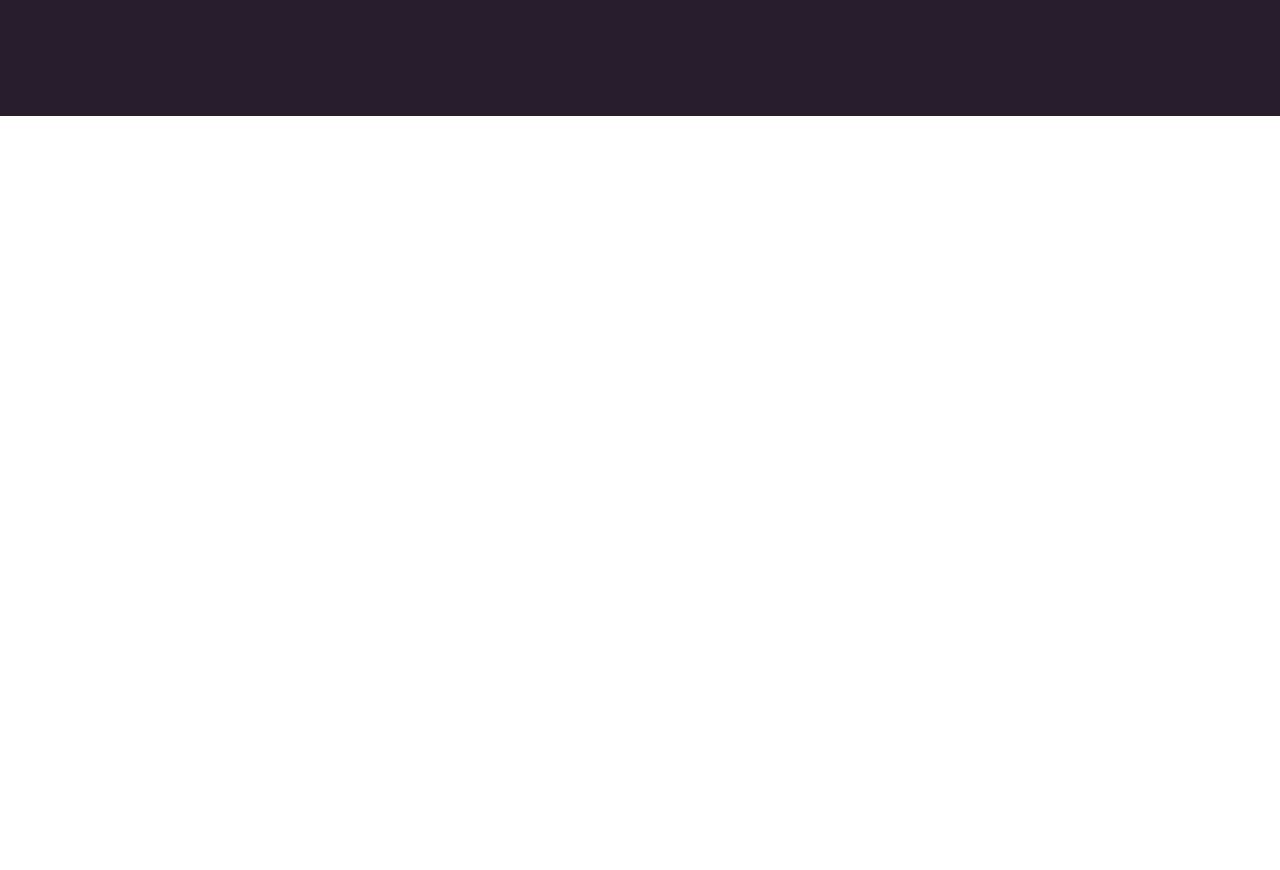
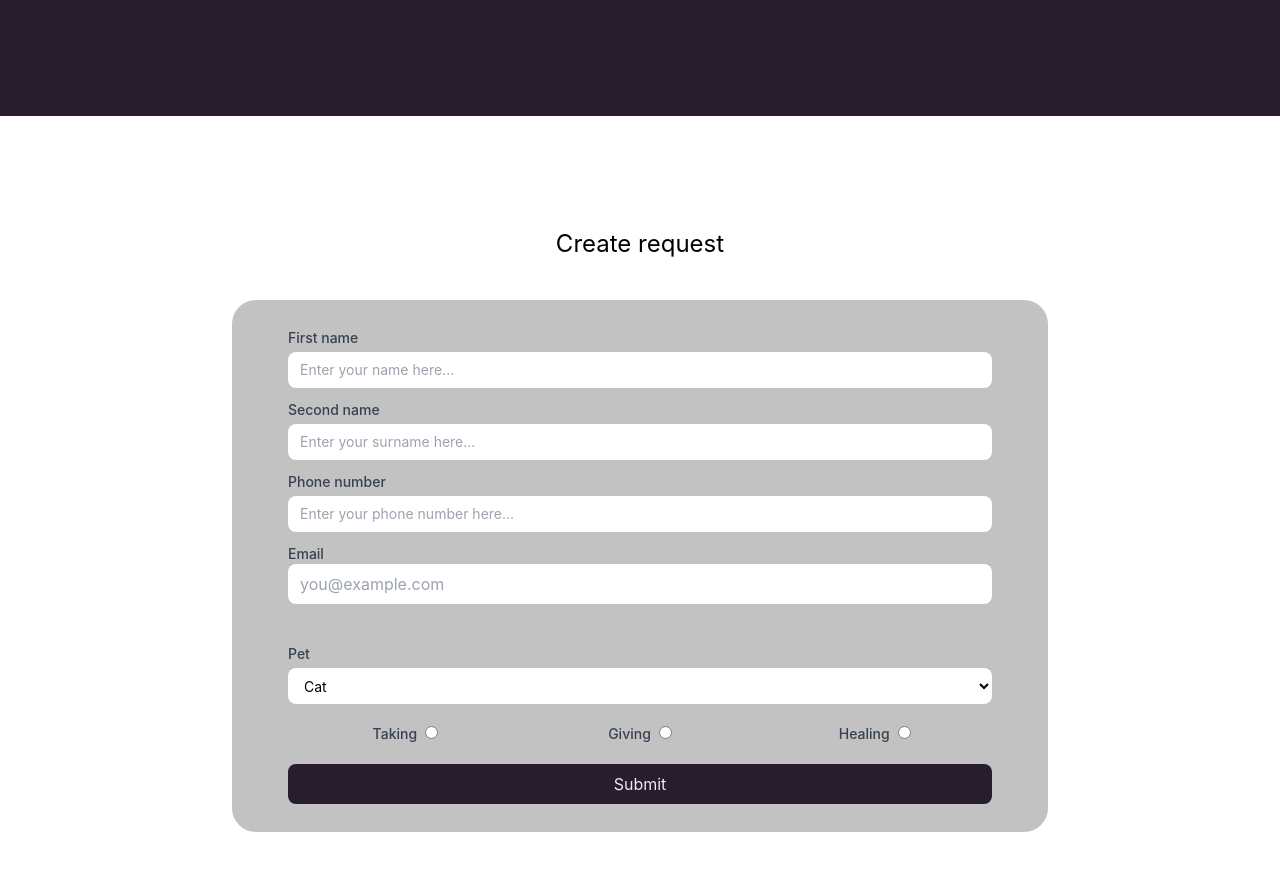
Before and after one commit to Proveno/Frion, a Next.js app in the folder frion-next-js-app/: page / in a window 1280 px wide. Shown: the part 1127-1997 px from the top of the page. Before the commit the page ends 1243 px from the top, so only its background shows below. Built offline with nearby package versions, Linux system fonts and the light colour scheme.

Commit message:
added request form

```diff
--- a/frion-next-js-app/pages/index.js
+++ b/frion-next-js-app/pages/index.js
@@ -4,11 +4,11 @@ import Image from "next/image";
 import navBar from "../styles/navBar.module.css";
 import infBlock from "../styles/infoBlock.module.css";
 import instructBlock from "../styles/instructBlock.module.css";
+import formBlock from "../styles/requestForm.module.css";
 
 import MenuIcon from "../assets/logo.png";
 import CatImage from "../assets/InformationCat.jpeg";
 import requestImageInfo from "../assets/requestInfo.png";
-
 
 import CloseIcon from "../assets/window-close-regular.svg";
 
@@ -109,9 +109,9 @@ export default function Home() {
         <div className="px-7 py-28 container mx-auto">
           <p className="text-2xl ml-4">How can I create request?</p>
           <div className="flex mt-10">
-          <div className="self-center text-right mr-5 static">
+            <div className="self-center text-right mr-5 static">
               <div className={`${infBlock.Image}`}>
-              <Image
+                <Image
                   className={`${infBlock.catImage} border-none rounded-3xl`}
                   src={requestImageInfo}
                   alt="Picture with dog :>"
@@ -140,13 +140,120 @@ export default function Home() {
                 etc.
               </p>
             </div>
-
           </div>
         </div>
       </div>
+      {/* Request form */}
+      <div className="container mx-auto" id="Form">
+        <div className="px-7 py-28">
+          <p className="text-2xl text-center">Create request</p>
+          <div className="flex mt-10 justify-center">
+            <div
+              className={`${formBlock.form} border-none rounded-3xl self-start w-2/3 px-14`}
+            >
+              <form className="my-7">
+                <label className="block my-3">
+                  <span className="block text-sm font-medium text-gray-700">
+                    First name
+                  </span>
+                  <input
+                    type="text"
+                    required
+                    className="mt-1 block w-full px-3 py-2 bg-white rounded-lg text-sm placeholder-gray-400 invalid:border-pink-500 invalid:text-pink-600"
+                    placeholder="Enter your name here..."
+                  />
+                </label>
+                <label className="block my-3">
+                  <span className="block text-sm font-medium text-gray-700">
+                    Second name
+                  </span>
+                  <input
+                    type="text"
+                    required
+                    className="mt-1 block w-full px-3 py-2 bg-white rounded-lg text-sm placeholder-gray-400 invalid:border-pink-500 invalid:text-pink-600"
+                    placeholder="Enter your surname here..."
+                  />
+                </label>
+                <label className="block my-3">
+                  <span className="block text-sm font-medium text-gray-700">
+                    Phone number
+                  </span>
+                  <input
+                    type="text"
+                    className="mt-1 block w-full px-3 py-2 bg-white rounded-lg text-sm placeholder-gray-400 invalid:border-pink-500 invalid:text-pink-600"
+                    placeholder="Enter your phone number here..."
+                  />
+                </label>
+                <label className="block my-3">
+                  <span class="block text-sm font-medium text-gray-700">
+                    Email
+                  </span>
+                  <input
+                    type="email"
+                    name="email"
+                    id="email"
+                    class="peer px-3 py-2 bg-white placeholder-gray-400 focus:outline-none focus:border-sky-500 focus:ring-sky-500 block w-full rounded-lg invalid:border-pink-500 invalid:text-pink-600 focus:invalid:border-pink-500 focus:invalid:ring-pink-500"
+                    placeholder="you@example.com"
+                  />
+                  <p class="mt-2 invisible peer-invalid:visible text-pink-600 text-sm">
+                    Please provide a valid email address.
+                  </p>
+                </label>
+                <label className="block my-3">
+                  <span className="block text-sm font-medium text-gray-700">
+                    Pet
+                  </span>
+                  <select
+                    className="mt-1 block w-full h-9 px-3 py-2 bg-white rounded-lg text-sm placeholder-gray-400 invalid:border-pink-500 invalid:text-pink-600"
+                    required
+                  >
+                    <option>Cat</option>
+                    <option>Dog</option>
+                    <option>Fish</option>
+                  </select>
+                </label>
 
+                <label className="block my-5 flex justify-center">
+                  <div className="w-1/3 block text-sm text-center font-medium text-gray-700">
+                    Taking
+                    <input
+                      type="radio"
+                      name="feedback"
+                      className="default:ring-2 ml-2"
+                    />
+                  </div>
 
+                  <div className="w-1/3 block text-sm text-center font-medium text-gray-700">
+                    Giving
+                    <input
+                      type="radio"
+                      name="feedback"
+                      className="default:ring-2 ml-2"
+                    />
+                  </div>
+                  <div className="w-1/3 block text-sm text-center font-medium text-gray-700">
+                    Healing
+                    <input
+                      type="radio"
+                      name="feedback"
+                      className="default:ring-2 ml-2"
+                    />
+                  </div>
+                </label>
 
+                <div className="justify-center flex w-full">
+                  <button
+                    type="submit"
+                    className={`${formBlock.SubmitButton} w-full py-2 rounded-lg`}
+                  >
+                    Submit
+                  </button>
+                </div>
+              </form>
+            </div>
+          </div>
+        </div>
+      </div>
     </div>
     // NavBarEx
     // <div className="fixed w-full h-8 bg-blue-400 text-gray-200 flex flex-row justify-between items-center">
--- /dev/null
+++ b/frion-next-js-app/styles/requestForm.module.css
@@ -0,0 +1,7 @@
+.form{
+    background-color: #9999;
+}
+.SubmitButton{
+    background-color: #281D2C;
+    color: #EDEDED;
+}
```
Also changed, not shown: 1 other file (tests, documents, lock files or other folders).
